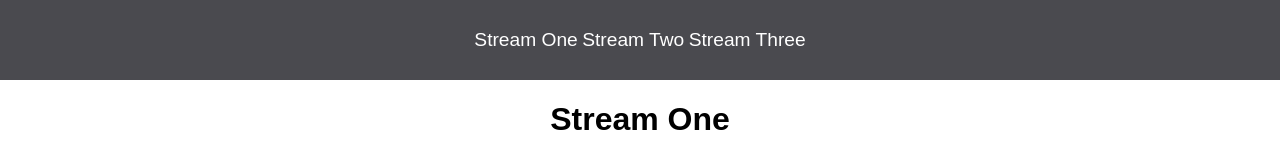
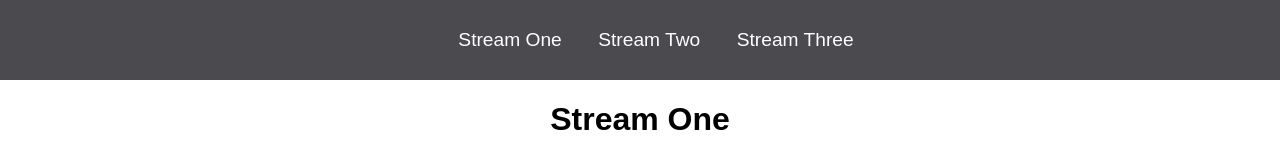
Before and after one commit to KartexTiarc/my-full-template, a plain HTML site: page index.html in a window 1280 px wide. Shown: the top 160 px of the page. Drawn offline with Linux system fonts and the light colour scheme; grey boxes are pictures that could not be loaded.

Commit message:
Updated css for its was wrong; :

```diff
--- a/css/style.css
+++ b/css/style.css
@@ -17,7 +17,7 @@ nav li{
     line-height: 80px;
     height: 80px;
     display: inline-block;
-    margin-left; 2.5%;
+    margin-left: 2.5%;
 
 }
 
```
